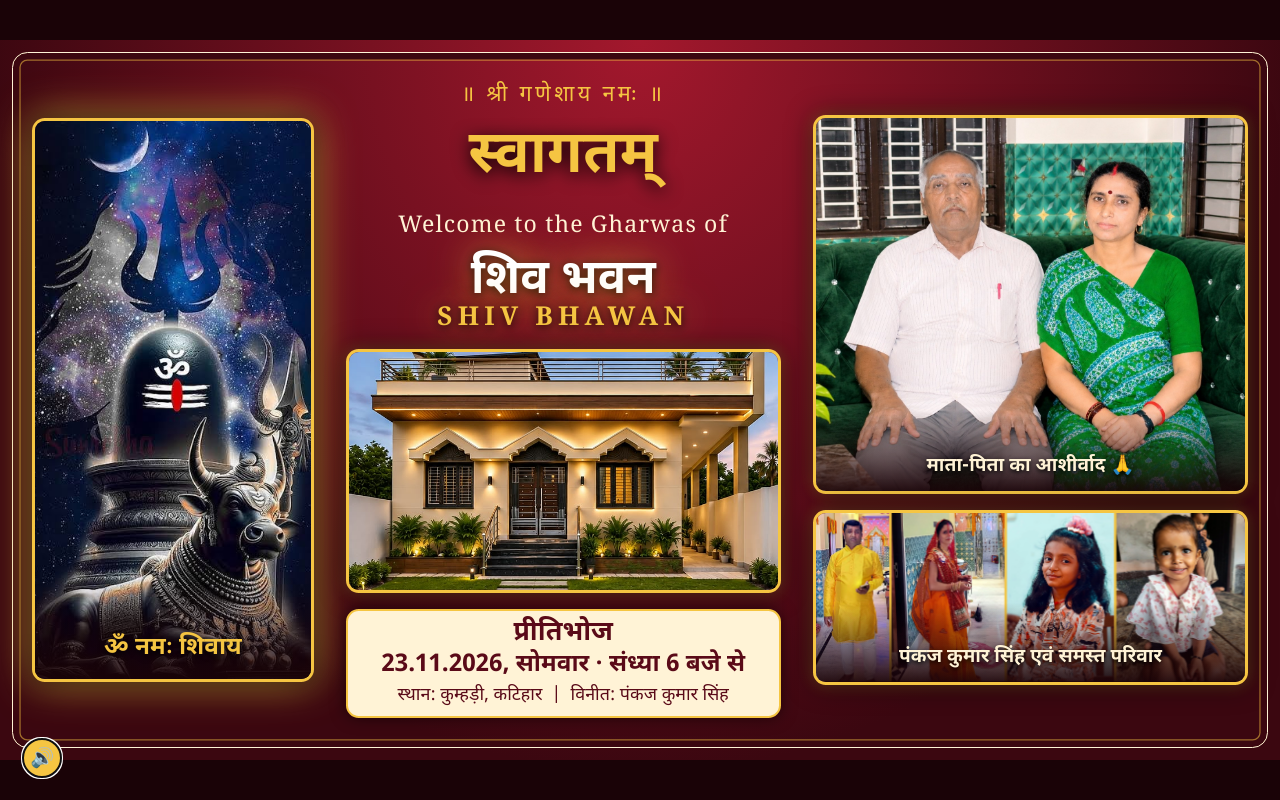
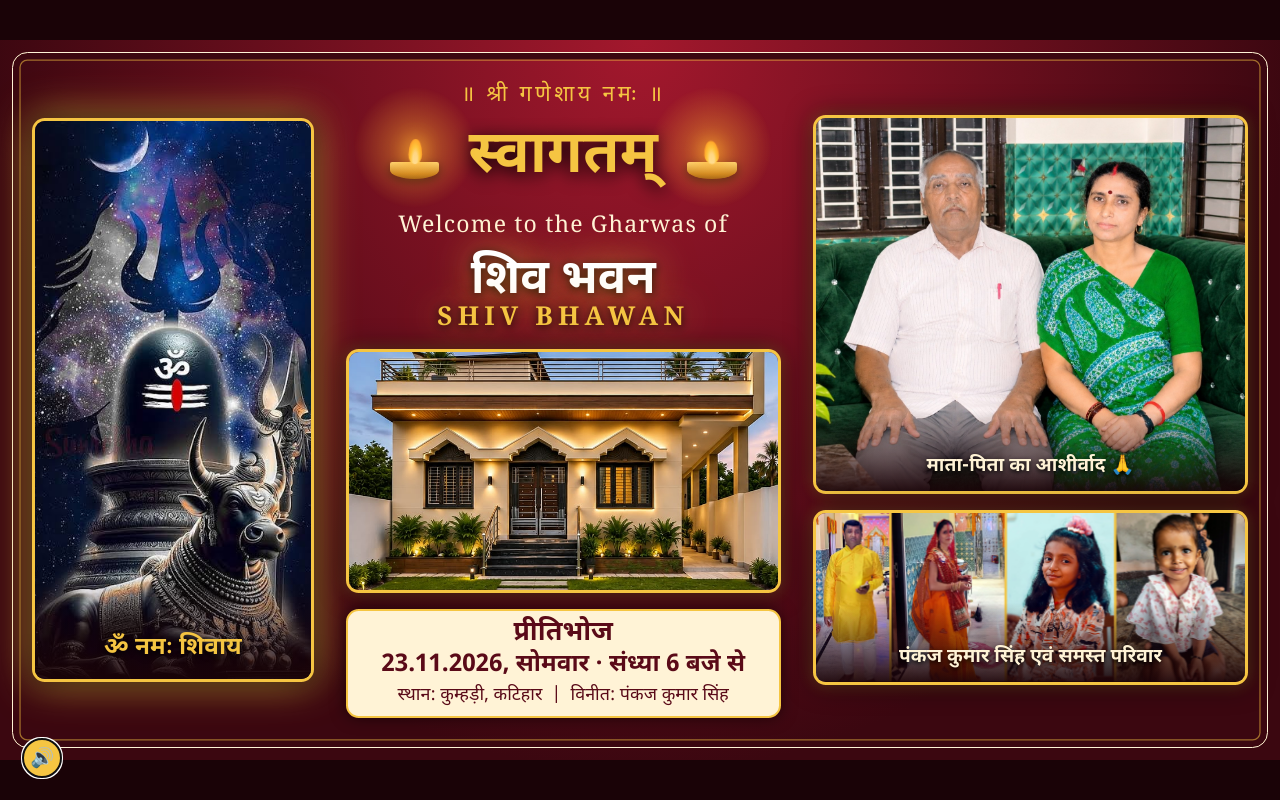
Before and after one commit to Saketkr06/Randomstuff, a plain HTML site: page gharwas/shivbhawan.html in a window 1280 px wide. Drawn offline with Linux system fonts and the light colour scheme.

Commit message:
TV pages: flickering diyas beside the welcome heading
Co-Authored-By: Claude Sonnet 5.5 <noreply@anthropic.com>
Claude-Session: https://claude.ai/code/session_018EugsYQCsBFzs1wRZn4dw8

```diff
--- a/gharwas/shivbhawan.html
+++ b/gharwas/shivbhawan.html
@@ -67,13 +67,27 @@ body{display:grid;place-items:center;font-family:"Noto Sans Devanagari","Mukta",
 @keyframes aura{from{box-shadow:0 0 2em #000a,0 0 1em #f5c54255}to{box-shadow:0 0 2em #000a,0 0 3.2em #f5c542cc}}
 @keyframes sweep{0%{left:-40%}35%,100%{left:130%}}
 @keyframes rim{from{border-color:#f5c542aa}to{border-color:#fff3d6}}
+/* diyas beside the welcome heading */
+.wel{display:flex;align-items:center;justify-content:center;gap:.5em}
+.diya{position:relative;flex:none;width:.62em;height:.52em;font-size:1.35em}
+.diya::before{content:"";position:absolute;left:0;right:0;bottom:0;height:.22em;background:linear-gradient(#ffe08a,#c07a1c 70%,#8a4f0f);border-radius:.05em .05em .6em .6em/.05em .05em .22em .22em;box-shadow:0 .03em .12em #000a}
+.diya::after{content:"";position:absolute;left:50%;bottom:.1em;width:1.5em;height:1.5em;margin:0 0 -.45em -.75em;background:radial-gradient(circle,#ffb02e88,transparent 65%);pointer-events:none}
+.diya i{position:absolute;left:50%;bottom:.19em;width:.17em;height:.3em;margin-left:-.085em;border-radius:50% 50% 50% 50%/62% 62% 38% 38%;transform-origin:50% 92%;
+ background:radial-gradient(ellipse at 50% 78%,#fff9d0 0 22%,#ffd84d 45%,#ff8a1f 78%,transparent 100%);filter:drop-shadow(0 0 .12em #ffb02e)}
+@media (prefers-reduced-motion:no-preference){
+ .diya i{animation:flick 1.3s infinite ease-in-out}
+ .diya:last-child i{animation-duration:1.7s;animation-delay:-.6s}
+ .diya::after{animation:halo 2.2s infinite ease-in-out}
+}
+@keyframes flick{0%{transform:scale(1,1) skewX(0)}12%{transform:scale(.93,1.08) skewX(-4deg)}27%{transform:scale(1.06,.94) skewX(3deg)}41%{transform:scale(.95,1.1) skewX(-2deg)}58%{transform:scale(1.04,.97) skewX(5deg)}73%{transform:scale(.97,1.06) skewX(-3deg)}100%{transform:scale(1,1) skewX(0)}}
+@keyframes halo{0%,100%{opacity:.75;transform:scale(1)}30%{opacity:1;transform:scale(1.12)}60%{opacity:.6;transform:scale(.94)}}
 </style></head><body>
 <main class="stage">
  <section class="frame shiv"><img src="img/shiv.jpg?v=3" alt="Bhagwan Shiv"><div class="cap">ॐ नमः शिवाय</div></section>
 
  <section class="mid">
   <div class="top">॥ श्री गणेशाय नमः ॥</div>
-  <div class="wel">स्वागतम्</div>
+  <div class="wel"><span class="diya"><i></i></span>स्वागतम्<span class="diya"><i></i></span></div>
   <div class="en">Welcome to the Gharwas of</div>
   <div class="name">शिव भवन<small>SHIV BHAWAN</small></div>
   <div class="frame house"><img src="img/house-new.jpg?v=5" alt="Shiv Bhawan"></div>
```
Also changed, not shown: gharwas/tv.html (+15 -1 lines).
